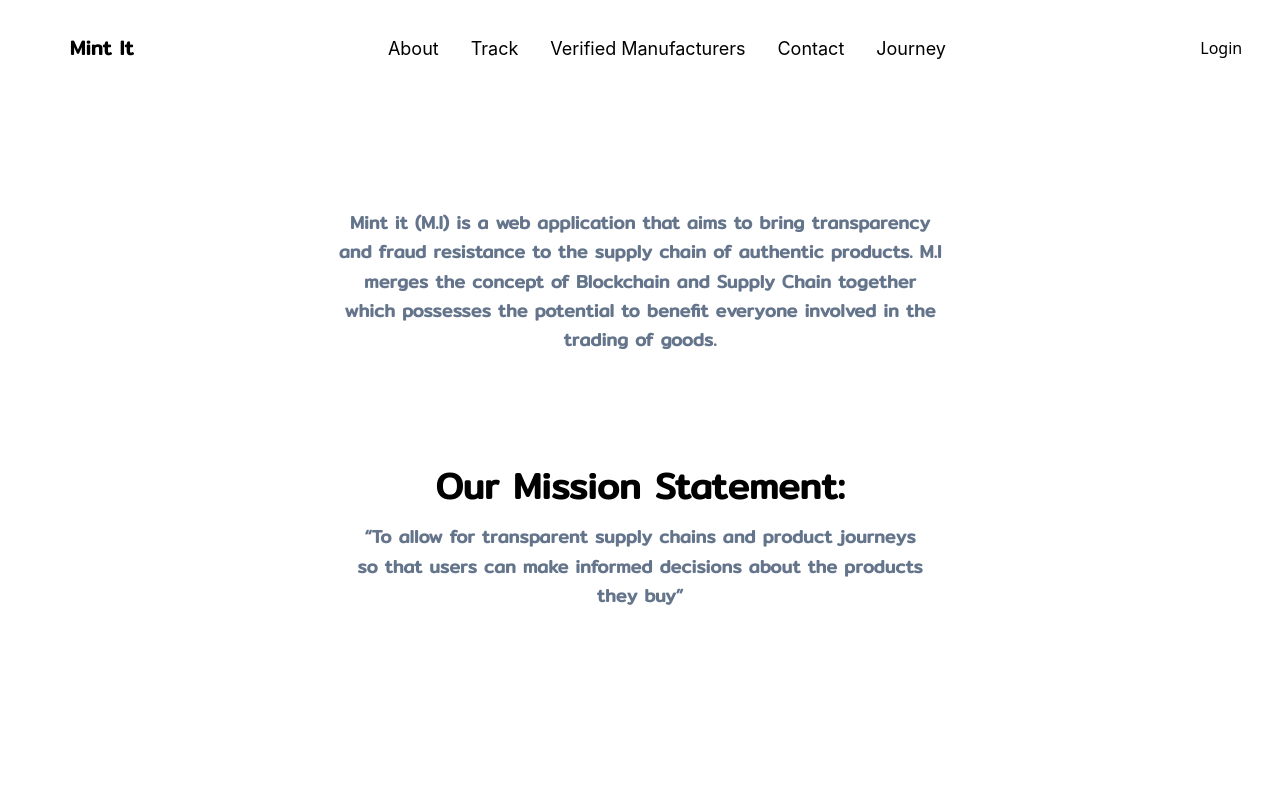
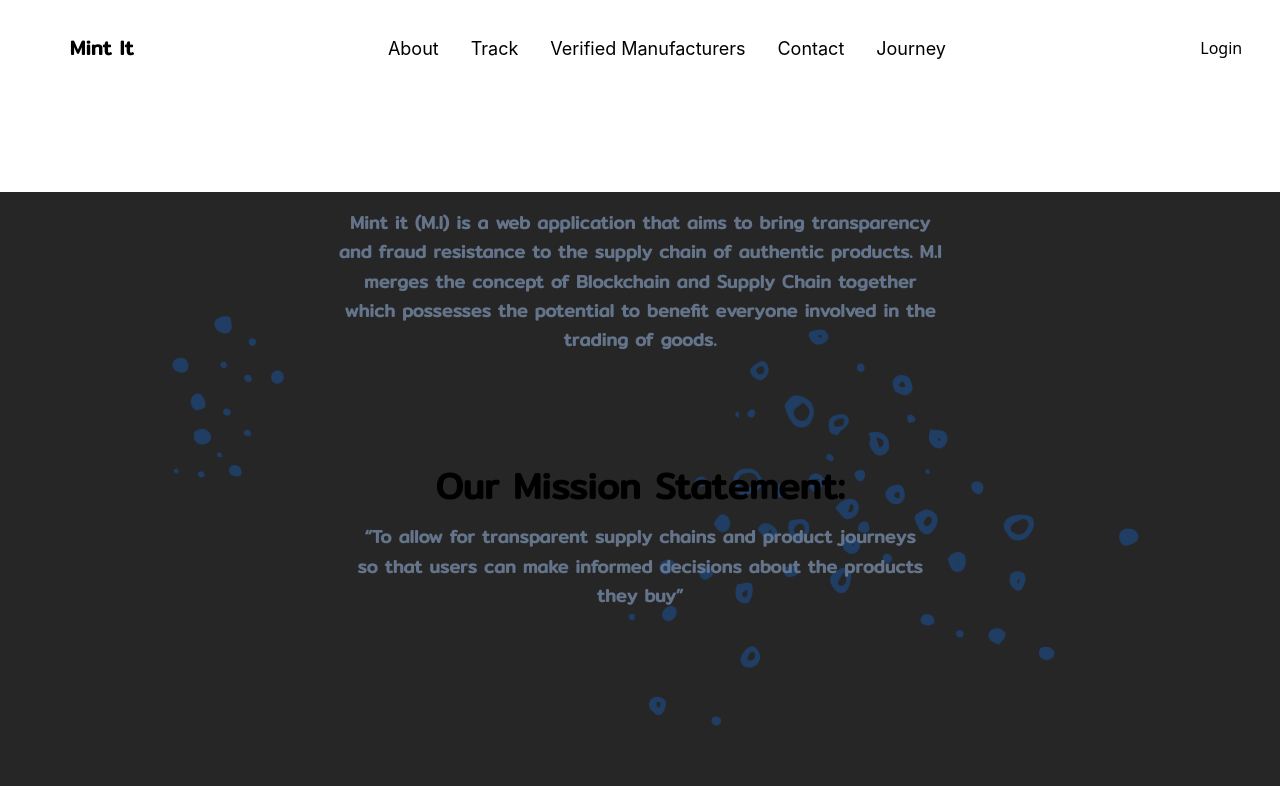
Before and after one commit to shozabhussain/CS360-Project, a Next.js app: page / in a window 1280 px wide. Built offline with nearby package versions, Linux system fonts and the light colour scheme.

Commit message:
font color remaining

```diff
--- a/layouts/Index.js
+++ b/layouts/Index.js
@@ -7,10 +7,10 @@ import IndexNavbar from "components/Navbars/IndexNavbar.js";
 
 export default function Auth({ children }) {
   return (
-    <>
+    <div className="custom-bg-background custom-bg-black">
       <IndexNavbar />
       {children}
       {/* <Footer /> */}
-    </>
+    </div>
   );
 }
--- a/pages/index.js
+++ b/pages/index.js
@@ -29,9 +29,9 @@ export default function Index() {
       {/* <div class="bg-[url('/public/img/landing-page-bg.png')]">
       </div> */}
 
-      <div class= "h-96 w-80 br-gr">
+      {/* <div className="h-96 w-80 br-gr">
 
-      </div>
+      </div> */}
 
       <section className="pb-40">
         <div className="justify-center text-center flex flex-wrap mt-24">
--- a/styles/custom.css
+++ b/styles/custom.css
@@ -58,3 +58,8 @@
     color: #053BA6;
     text-decoration: underline;
 }
+
+.custom-bg-background {
+    background-image: url("../public/img/bg-1.png");
+    background-size: cover;
+}
```
Also changed, not shown: public/img/bg-1.png (added), public/img/bg-2.png (added).
